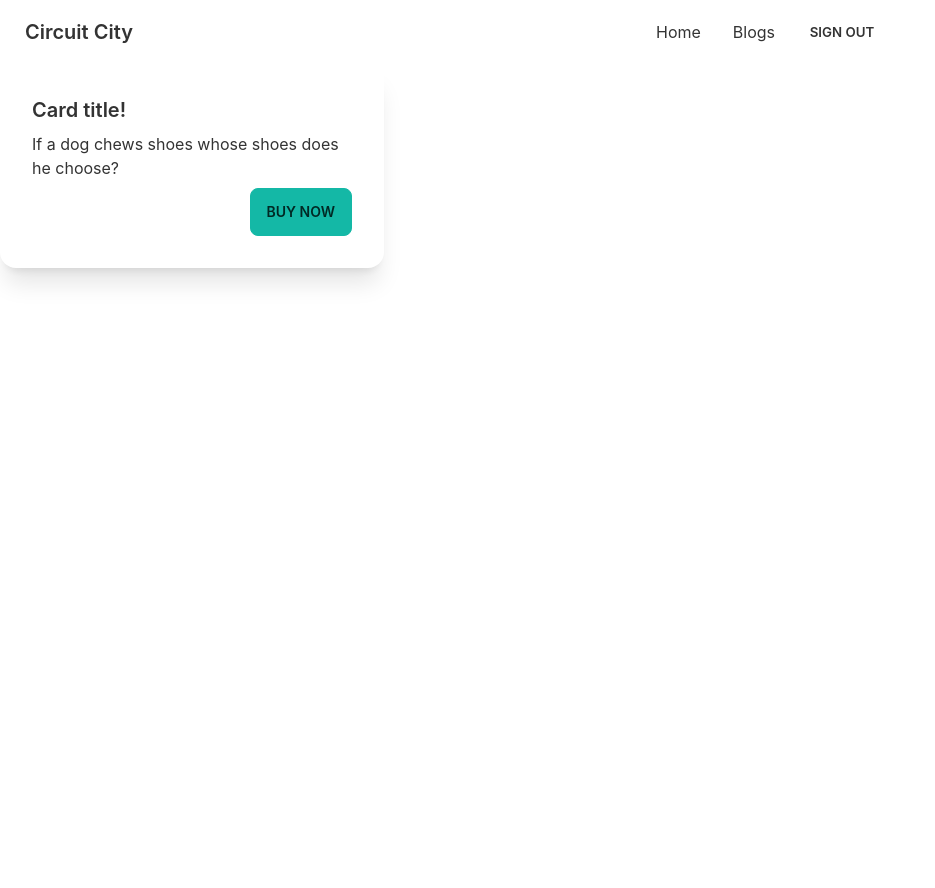
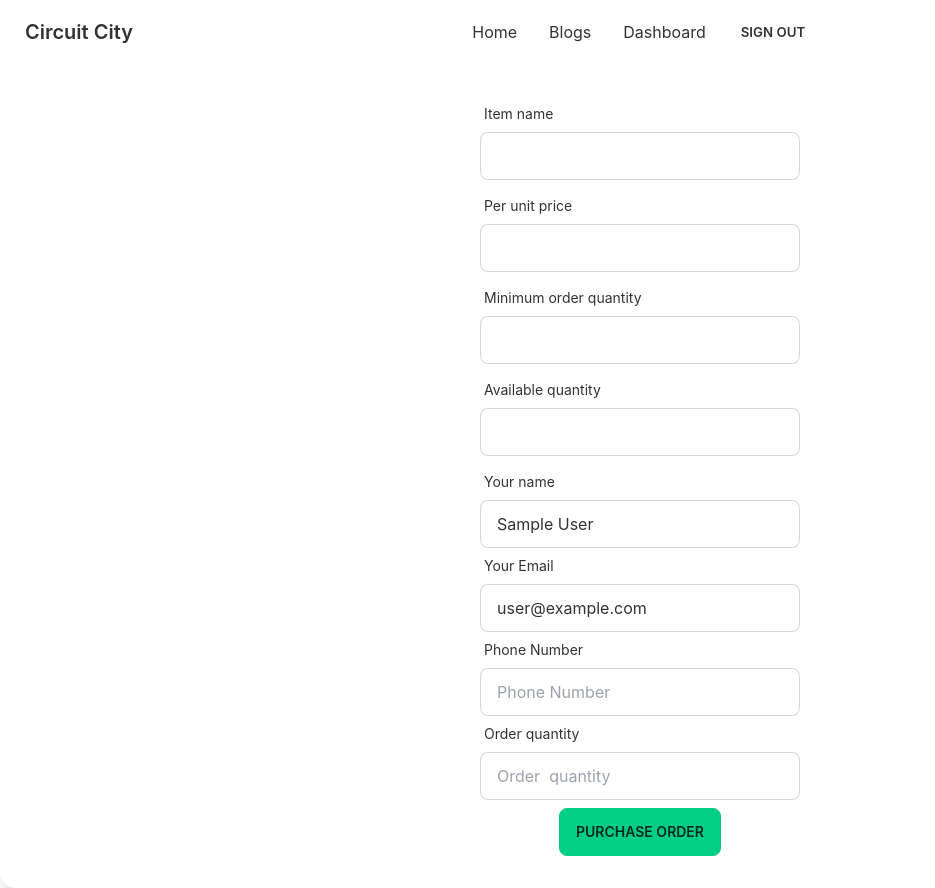
Before and after one commit to Susmoy-Das02/circuit-city, a React (Create React App) app: page /item/1 in a window 1280 px wide. Shown: the whole page, without its empty margins (0-935 px from the left). Before the commit the page ends 800 px from the top, so only its background shows below. Built offline with nearby package versions, Linux system fonts and the light colour scheme; no server answers; sample sign-in values are in the browser's storage.

Commit message:
dashboard

```diff
--- a/src/App.css
+++ b/src/App.css
@@ -1,3 +1,6 @@
+/* body{
+  background-color: #141C52;
+} */
 .App {
   text-align: center;
 }
--- a/src/App.js
+++ b/src/App.js
@@ -1,5 +1,9 @@
 import { Route, Routes } from 'react-router-dom';
 import './App.css';
+import AddReview from './Pages/Dashbord/AddReview';
+import Dashboard from './Pages/Dashbord/Dashboard';
+import MyOrder from './Pages/Dashbord/MyOrder';
+import MyProfile from './Pages/Dashbord/MyProfile';
 import Blogs from './Pages/Home/Blogs';
 import Home from './Pages/Home/Home';
 import ItemDetails from './Pages/Home/ItemDetails';
@@ -26,6 +30,18 @@ function App() {
 
         }></Route>
 
+        <Route path='dashboard' element={
+
+          <RequireAuth>
+            <Dashboard></Dashboard>
+          </RequireAuth>
+
+        }>
+           <Route index element={<MyOrder></MyOrder>}></Route>
+          <Route path='review' element={<AddReview></AddReview>}></Route>
+          <Route path='profile' element={<MyProfile></MyProfile>}></Route>
+        </Route>
+
       </Routes>
 
     </div>
--- /dev/null
+++ b/src/Pages/Dashbord/AddReview.js
@@ -0,0 +1,11 @@
+import React from 'react';
+
+const AddReview = () => {
+    return (
+        <div>
+            <h2>add review</h2>
+        </div>
+    );
+};
+
+export default AddReview;
--- /dev/null
+++ b/src/Pages/Dashbord/Dashboard.js
@@ -0,0 +1,26 @@
+import React from 'react';
+import { Link, Outlet } from 'react-router-dom';
+
+const Dashboard = () => {
+    return (
+        <div class="drawer drawer-mobile">
+            <input id="dashboard-sidebar" type="checkbox" class="drawer-toggle" />
+            <div class="drawer-content">
+                <h2 className='text-2xl font-bold text-purple-500'>Welcome to your Dashboard</h2>
+                <Outlet></Outlet>
+            </div>
+            <div class="drawer-side">
+                <label for="dashboard-sidebar" class="drawer-overlay"></label>
+                <ul class="menu p-4 overflow-y-auto w-80 bg-base-100 text-base-content">
+                    {/* <!-- Sidebar content here --> */}
+                    <li><Link to="/dashboard">My Orders</Link></li>
+                    <li><Link to="/dashboard/review">Add Reviews</Link></li>
+                    <li><Link to="/dashboard/profile">My Profile</Link></li>
+                </ul>
+
+            </div>
+        </div>
+    );
+};
+
+export default Dashboard;
--- /dev/null
+++ b/src/Pages/Dashbord/MyOrder.js
@@ -0,0 +1,11 @@
+import React from 'react';
+
+const MyOrder = () => {
+    return (
+        <div>
+            <h2>my order</h2>
+        </div>
+    );
+};
+
+export default MyOrder;
--- /dev/null
+++ b/src/Pages/Dashbord/MyProfile.js
@@ -0,0 +1,11 @@
+import React from 'react';
+
+const MyProfile = () => {
+    return (
+        <div>
+            <h2>This is my profile</h2>
+        </div>
+    );
+};
+
+export default MyProfile;
--- /dev/null
+++ b/src/Pages/Home/Item.css
@@ -0,0 +1,8 @@
+.background {
+    background: rgba(255, 255, 255, 0.25);
+    box-shadow: 0 8px 32px 0 rgba(31, 38, 135, 0.37);
+    backdrop-filter: blur(4px);
+    -webkit-backdrop-filter: blur(4px);
+    border-radius: 10px;
+    border: 1px solid rgba(255, 255, 255, 0.18);
+}
--- a/src/Pages/Home/Item.js
+++ b/src/Pages/Home/Item.js
@@ -1,5 +1,6 @@
 import React from 'react';
 import {useNavigate} from 'react-router-dom';
+import './Item.css';
 
 const Item = ({ item }) => {
     const {_id, name, img, perUnitPrice, minimumOrderQuantity, description, availableQuantity} = item;
@@ -9,12 +10,12 @@ const Item = ({ item }) => {
         navigate(`/item/${id}`);
     }
     return (
-        <div class="card lg:max-w-lg bg-base-100 shadow-xl">
+        <div className="card lg:max-w-lg bg-base-100 shadow-xl">
             <figure class="px-10 pt-10">
                 <img src={img} alt="Shoes" class="rounded-xl" />
             </figure>
             <div class="card-body items-center text-center">
-                <h2 class="card-title text- secondary">{name}</h2>
+                <h2 class="card-title text-secondary">{name}</h2>
                 <h3 className='text-2xl'>Per unit price :{perUnitPrice}</h3>
                 <h3>Minimum order quantity :{minimumOrderQuantity}</h3>
                 <h3>Available quantity :{availableQuantity}</h3>
--- a/src/Pages/Home/ItemDetails.js
+++ b/src/Pages/Home/ItemDetails.js
@@ -1,21 +1,104 @@
-import React, { useState } from 'react';
+import React, { useEffect, useState } from 'react';
 import { useParams } from 'react-router-dom';
+import { useAuthState } from 'react-firebase-hooks/auth';
+import auth from '../../firebase.init';
 
 const ItemDetails = () => {
     const { itemId } = useParams();
+    const [item, setItem] = useState({});
+    const [user, loading, error] = useAuthState(auth);
+
+    useEffect(() => {
+        const url = `http://localhost:5000/item/${itemId}`;
+        console.log(url);
+        fetch(url)
+            .then(res => res.json())
+            .then(data => setItem(data));
+
+    }, [])
+
+    const handleOrder = event =>{
+        event.preventDefault();
+        const name =event.target.name.value;
+        console.log(name);
+    }
+
+
 
 
 
     return (
-        <div class="card w-96 bg-base-100 shadow-xl">
-            <div class="card-body">
-                <h2 class="card-title">Card title!</h2>
-                <p>If a dog chews shoes whose shoes does he choose?</p>
-                <div class="card-actions justify-end">
-                    <button class="btn btn-primary">Buy Now</button>
+
+
+
+
+        <div class="card bg-base-100 shadow-xl">
+            <div class="card-body items-center text-center">
+                <div class="form-control w-full max-w-xs">
+                    <label class="label">
+                        <span class="label-text">Item name</span>
+                    </label>
+                    <input type="text" value={item.name} class="input input-bordered w-full max-w-xs" />
                 </div>
+
+                <div class="form-control w-full max-w-xs">
+                    <label class="label">
+                        <span class="label-text">Per unit price</span>
+                    </label>
+                    <input type="text" value={item.perUnitPrice} class="input input-bordered w-full max-w-xs" />
+                </div>
+
+                <div class="form-control w-full max-w-xs">
+                    <label class="label">
+                        <span class="label-text">Minimum order quantity</span>
+                    </label>
+                    <input type="text" value={item.minimumOrderQuantity} class="input input-bordered w-full max-w-xs" />
+                </div>
+
+                <div class="form-control w-full max-w-xs">
+                    <label class="label">
+                        <span class="label-text">Available quantity</span>
+                    </label>
+                    <input type="text" value={item.availableQuantity} class="input input-bordered w-full max-w-xs" />
+                </div>
+
+                <div class="form-control w-full max-w-xs">
+                    <label class="label">
+                        <span class="label-text">Your name</span>
+                    </label>
+
+                    <input type="text" name="name" value={user?.displayName || ''} class="input input-bordered w-full max-w-xs" />
+
+                    <label class="label">
+                        <span class="label-text">Your Email</span>
+                    </label>
+
+                    <input type="email" name="email" value={user?.email || ''} class="input input-bordered w-full max-w-xs" />
+
+                    <label class="label">
+                        <span class="label-text">Phone Number</span>
+                    </label>
+
+                    <input type="text" name="phone" placeholder="Phone Number" class="input input-bordered w-full max-w-xs" />
+
+                    <label class="label">
+                        <span class="label-text">Order  quantity</span>
+                    </label>
+
+                    <input type="text" name="order quantity" placeholder="Order  quantity" class="input input-bordered w-full max-w-xs" />
+
+                </div>
+
+                <div class="card-actions">
+                    <button onClick={() =>  handleOrder ()} class="btn btn-primary">purchase Order</button>
+                </div>
+
+
+
             </div>
         </div>
+
+
     );
 };
 
--- a/src/Pages/Home/Items.js
+++ b/src/Pages/Home/Items.js
@@ -5,14 +5,14 @@ const Items = () => {
     const [items, setItems] = useState([]);
 
     useEffect(() =>{
-        fetch('http://localhost:5000/items')
+        fetch('http://localhost:5000/item')
         .then(res=> res.json())
         .then(data => setItems(data))
 
     }, [])
     return (
         <div>
-           <h1 className='text-5xl  text-center'>Our Items</h1>
+           <h1 className='text-5xl  text-center my-12 text-primary'>Our Items</h1>
            <div className='grid grid-cols-1 md:grid-cols-2 lg:grid-cols-3 gap-5'>
                {
                    items.map(item=><Item
--- a/src/Pages/Shared/Navbar.js
+++ b/src/Pages/Shared/Navbar.js
@@ -10,12 +10,15 @@ const Navbar = () => {
 
     const logout = () => {
         signOut(auth);
-      };
+    };
 
     const menuItems = <>
         <li><Link to='/'>Home</Link></li>
         <li><Link to='/blogs'>Blogs</Link></li>
-        <li>{user ? <button className="btn btn-ghost"  onClick={logout} >Sign Out</button> : <Link to="/login">Login</Link>}</li>
+        {
+            user && <li><Link to='/dashboard'>Dashboard</Link></li>
+        }
+        <li>{user ? <button className="btn btn-ghost" onClick={logout} >Sign Out</button> : <Link to="/login">Login</Link>}</li>
 
     </>
     return (
@@ -36,6 +39,11 @@ const Navbar = () => {
                     {menuItems}
                 </ul>
             </div>
+            <div className='navbar-end'>
+                <label tabindex="1" for="dashboard-sidebar" class="btn btn-ghost lg:hidden">
+                    <svg xmlns="http://www.w3.org/2000/svg" class="h-5 w-5" fill="none" viewBox="0 0 24 24" stroke="currentColor"><path stroke-linecap="round" stroke-linejoin="round" stroke-width="2" d="M4 6h16M4 12h8m-8 6h16" /></svg>
+                </label>
+            </div>
         </div>
     );
 };
--- a/tailwind.config.js
+++ b/tailwind.config.js
@@ -7,7 +7,7 @@ module.exports = {
     themes: [
       {
         mytheme: {
-          primary: "#14b8a6",
+          primary: "#00CE87",
           secondary: "#334155",
           accent: "#37cdbe",
           neutral: "#3d4451",
```
